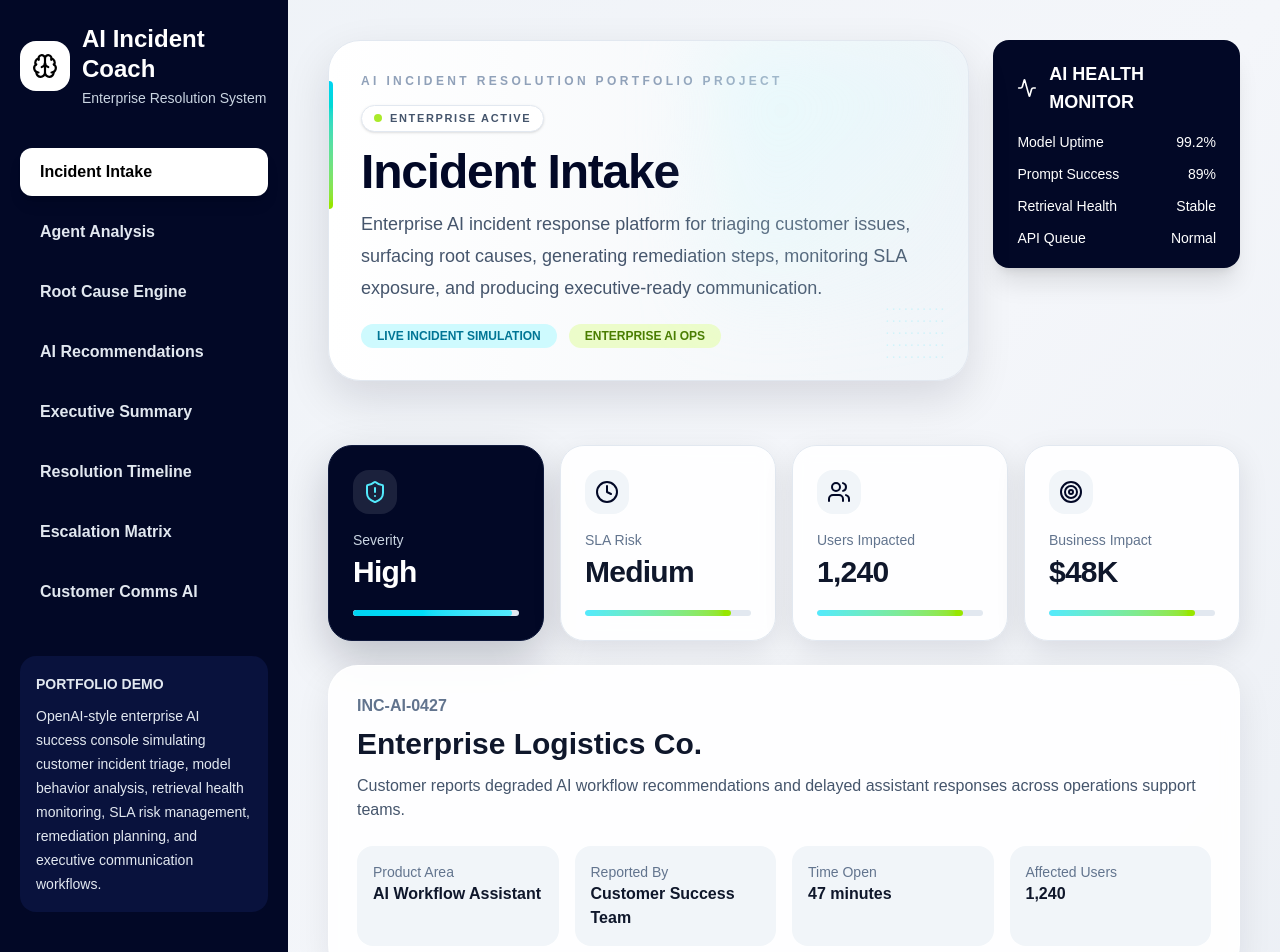
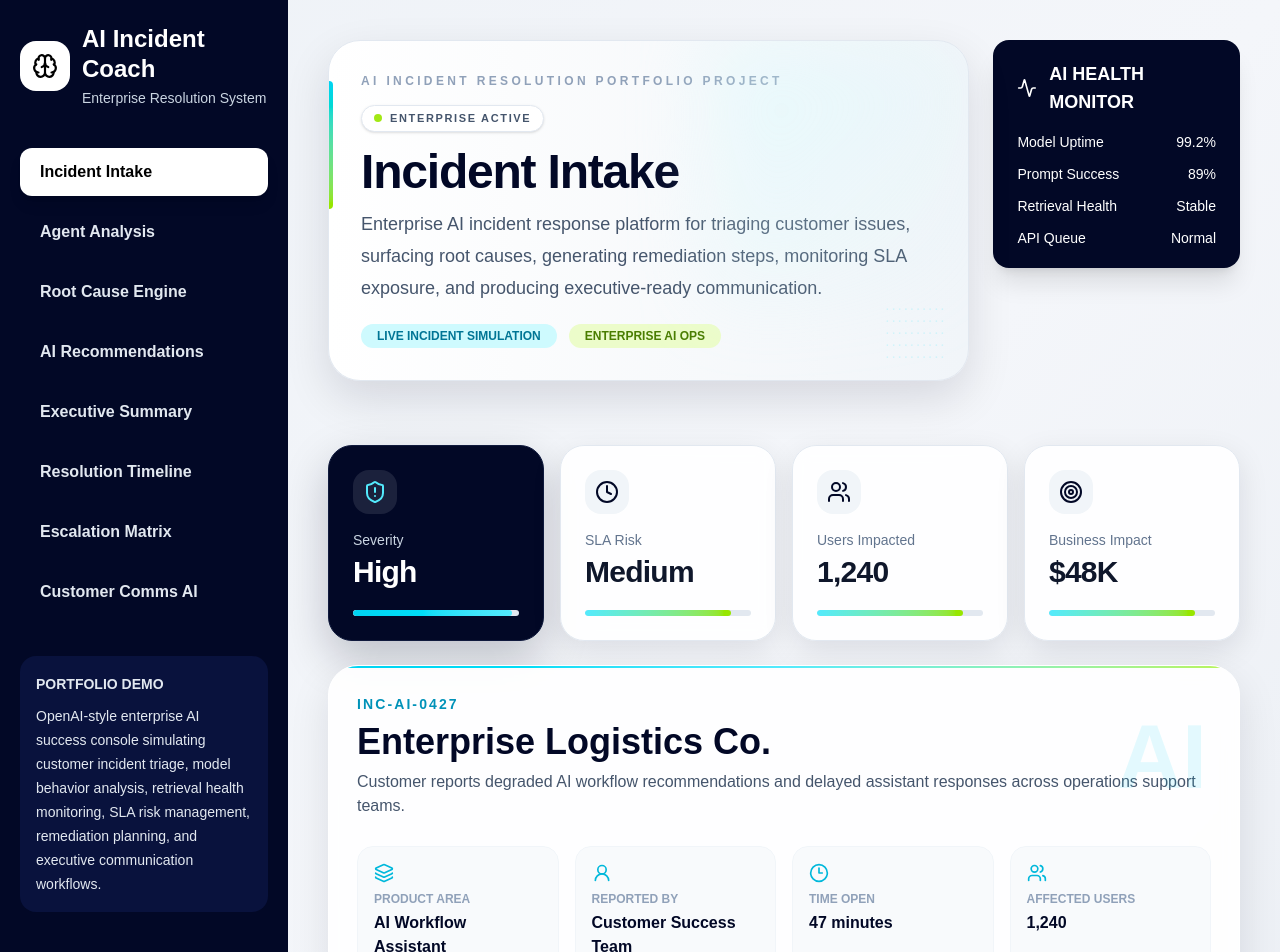
Before and after one commit to jtorres507-rgb/cf-ai-incident-coach-v2, a React (Vite) app: page / in a window 1280 px wide. Shown: the top 952 px of the page. Built offline with nearby package versions, Linux system fonts and the light colour scheme.

Commit message:
V11.4 update

```diff
--- a/src/App.jsx
+++ b/src/App.jsx
@@ -9,6 +9,9 @@ import {
   Siren,
   Users,
   Zap,
+  Layers3,
+  User2,
+  Clock3,
   Activity,
   BarChart3,
   Target,
@@ -261,20 +264,49 @@ function IncidentIntake() {
         <CommandCard icon={<Target />} title="Business Impact" value="$48K" />
       </div>
 
-      <section className="group bg-white/90 backdrop-blur rounded-[30px] border border-white/80 p-7 mb-6 shadow-[0_12px_35px_rgba(15,23,42,0.08)] transition-all duration-300 hover:-translate-y-1 hover:shadow-[0_20px_50px_rgba(15,23,42,0.12)]">
-        <p className="text-slate-500 font-bold">INC-AI-0427</p>
-        <h2 className="text-3xl font-bold mt-2">Enterprise Logistics Co.</h2>
-        <p className="text-slate-600 text-base mt-3">
-          Customer reports degraded AI workflow recommendations and delayed assistant responses across operations support teams.
-        </p>
+      <section className="relative overflow-hidden bg-white/90 backdrop-blur rounded-[30px] shadow-[0_16px_40px_rgba(2,8,32,0.10)] p-7 mb-6 border border-white">
 
-        <div className="grid grid-cols-4 gap-4 mt-6">
-          <InfoCard title="Product Area" value="AI Workflow Assistant" />
-          <InfoCard title="Reported By" value="Customer Success Team" />
-          <InfoCard title="Time Open" value="47 minutes" />
-          <InfoCard title="Affected Users" value="1,240" />
-        </div>
-      </section>
+  <div className="absolute top-0 left-0 w-full h-[2px] bg-gradient-to-r from-cyan-400 via-cyan-300 to-lime-300"></div>
+  <div className="absolute right-8 top-6 opacity-10 text-cyan-400 text-[90px] font-black">AI</div>
+
+  <p className="text-cyan-600 font-black tracking-[0.15em] text-sm">INC-AI-0427</p>
+
+  <h2 className="text-4xl font-black text-[#020826] mt-2 mb-2">
+    Enterprise Logistics Co.
+  </h2>
+
+  <p className="text-slate-600 text-base mb-7 max-w-4xl">
+    Customer reports degraded AI workflow recommendations and delayed assistant responses across operations support teams.
+  </p>
+
+  <div className="grid grid-cols-4 gap-4">
+
+    <div className="bg-slate-50 rounded-2xl p-4 border border-slate-100">
+      <Layers3 className="text-cyan-500 mb-2" size={20} />
+      <p className="text-xs text-slate-400 font-bold uppercase">Product Area</p>
+      <p className="font-bold text-[#020826] mt-1">AI Workflow Assistant</p>
+    </div>
+
+    <div className="bg-slate-50 rounded-2xl p-4 border border-slate-100">
+      <User2 className="text-cyan-500 mb-2" size={20} />
+      <p className="text-xs text-slate-400 font-bold uppercase">Reported By</p>
+      <p className="font-bold text-[#020826] mt-1">Customer Success Team</p>
+    </div>
+
+    <div className="bg-slate-50 rounded-2xl p-4 border border-slate-100">
+      <Clock3 className="text-cyan-500 mb-2" size={20} />
+      <p className="text-xs text-slate-400 font-bold uppercase">Time Open</p>
+      <p className="font-bold text-[#020826] mt-1">47 minutes</p>
+    </div>
+
+    <div className="bg-slate-50 rounded-2xl p-4 border border-slate-100">
+      <Users className="text-cyan-500 mb-2" size={20} />
+      <p className="text-xs text-slate-400 font-bold uppercase">Affected Users</p>
+      <p className="font-bold text-[#020826] mt-1">1,240</p>
+    </div>
+
+  </div>
+</section>
 
       <div className="grid grid-cols-2 gap-6">
         <ChartCard />
```
